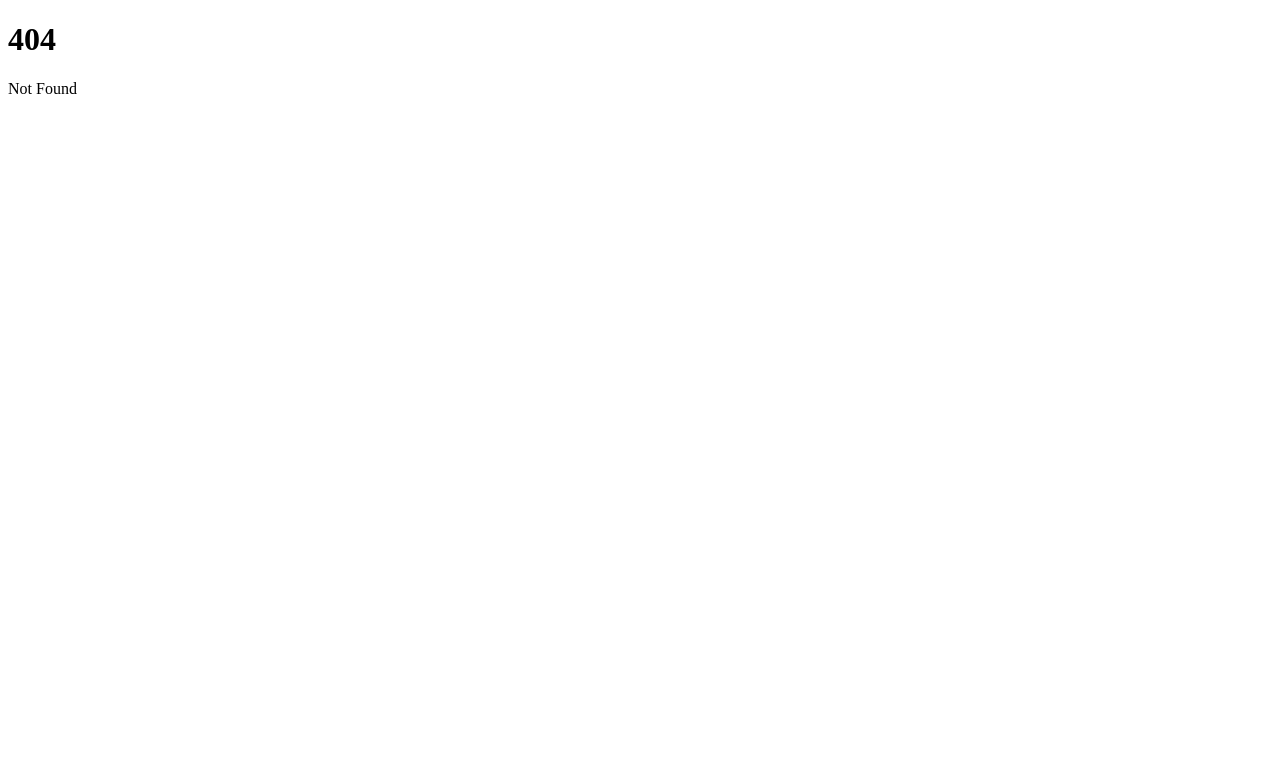
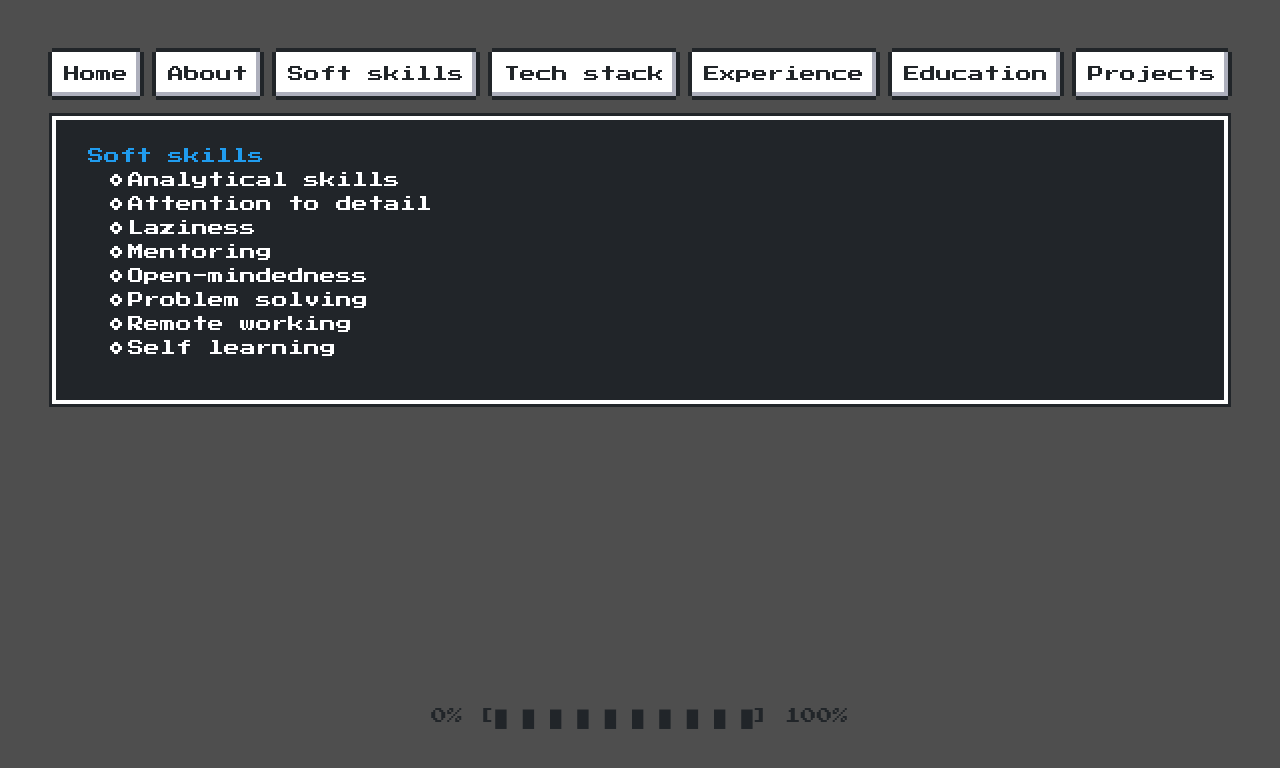
Before and after one commit to burczan/me, a SvelteKit app: page /soft_skills in a window 1280 px wide. Before the commit this address had no page. Shown: the top 768 px of the page. Built offline with nearby package versions, Linux system fonts and the light colour scheme; some icons are missing.

Commit message:
add soft_skills route

```diff
--- a/src/routes/(app)/+layout.svelte
+++ b/src/routes/(app)/+layout.svelte
@@ -32,7 +32,7 @@
         <button
           type="button"
           class="nes-btn"
-          class:is-primary={href === $page.url.pathname}
+          class:is-primary={`${href}/` === $page.url.pathname}
         >
           {name}
         </button>
--- a/src/routes/(app)/+layout.ts
+++ b/src/routes/(app)/+layout.ts
@@ -10,6 +10,10 @@ export const load = (async () => {
     {
       name: "About",
       href: "/about",
+    },
+    {
+      name: "Soft skills",
+      href: "/soft_skills",
     },
     {
       name: "Tech stack",
--- /dev/null
+++ b/src/routes/(app)/soft_skills/+layout.ts
@@ -0,0 +1,8 @@
+import { softSkills } from "$lib/data";
+import type { LayoutLoad } from "./$types";
+
+export const load = (async () => {
+  return {
+    softSkills,
+  };
+}) satisfies LayoutLoad;
--- /dev/null
+++ b/src/routes/(app)/soft_skills/+page.svelte
@@ -0,0 +1,14 @@
+<script lang="ts">
+  import List from "$lib/app/components/List.svelte";
+  import SvelteHead from "$lib/app/components/SvelteHead.svelte";
+
+  export let data;
+</script>
+
+<SvelteHead title="Soft skills" />
+
+<List caption="Soft skills">
+  {#each data.softSkills as skill}
+    <li>{skill}</li>
+  {/each}
+</List>
```
